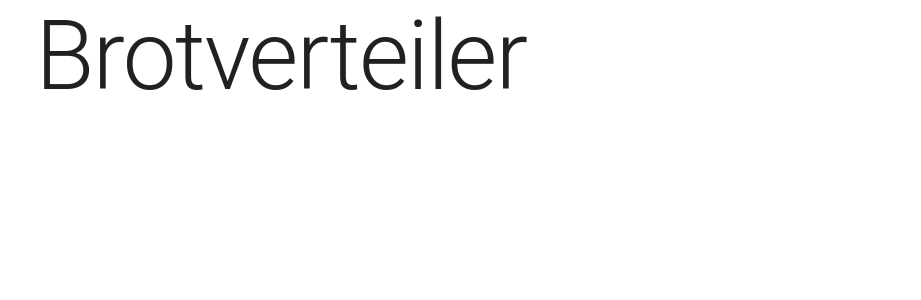
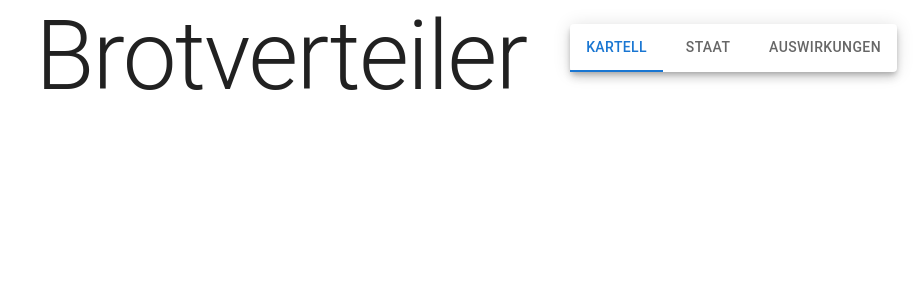
Before and after one commit to four-man-army/PaG_Website, a React (Vite) app: page / in a window 1280 px wide. Shown: the top 300 px of the page, without its empty margins (359-1280 px from the left). Built offline with nearby package versions, Linux system fonts and the light colour scheme.

Commit message:
made navbar stay

```diff
--- a/src/App.jsx
+++ b/src/App.jsx
@@ -1,9 +1,11 @@
 import { Container, Typography } from "@mui/material"
+import Navbar from "./navbar"
 
 function App() {
 
   return (
     <Container>
+      <Navbar />
       <Typography variant="h1" align="center">Brotverteiler</Typography>
     </Container>
   )
--- a/src/navbar.jsx
+++ b/src/navbar.jsx
@@ -1,4 +1,4 @@
-import { Box, Paper, Tab, Tabs, Slide, useScrollTrigger } from "@mui/material";
+import { Box, Paper, Tab, Tabs } from "@mui/material";
 import { useState } from "react";
 
 const Navbar = () => {
@@ -9,10 +9,7 @@ const Navbar = () => {
       setValue(newValue);
     };
 
-    const trigger = useScrollTrigger();
-
     return (
-      <Slide appear={false} direction="down" in={!trigger}>
         <Box
           sx={{
             borderColor: "divider",
@@ -30,7 +27,6 @@ const Navbar = () => {
             </Tabs>
           </Paper>
         </Box>
-      </Slide>
     );
 }
 
```
